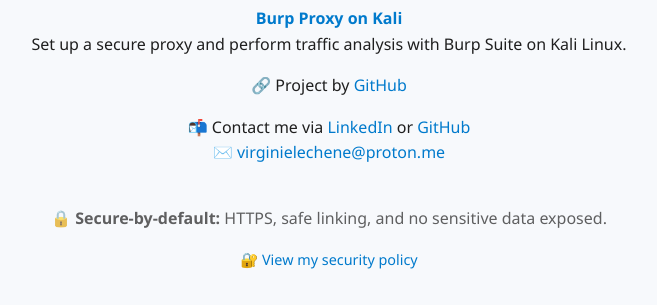
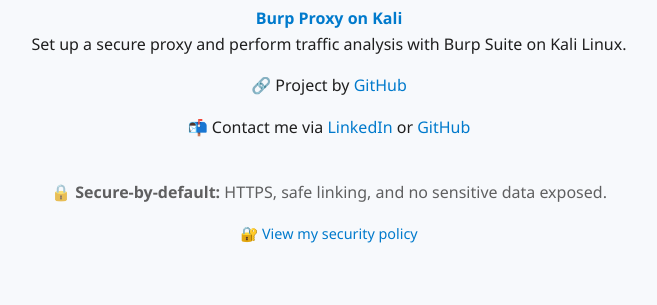
Before and after one commit to virg736/virg736.github.io, a Jekyll site: the page built from index.md, in a window 1280 px wide and 900 px high, scrolled down 2082 px, cut to the strip 595-900 px from the top of the window. Shown: the whole strip, without its empty margins (311-968 px from the left). Built offline with Jekyll 4.4.1, drawn with Linux system fonts in a browser that asks for light colours; after the commit the page ends 2958 px from its top, so only the background shows below that.

Commit message:
Update index.md

```diff
--- a/index.md
+++ b/index.md
@@ -129,12 +129,14 @@
 </p>
 
 
+
+
+
 <p align="center">
 📬 Contact me via
 <a href="https://fr.linkedin.com/in/virginie-lechene-fr" target="_blank" rel="noopener noreferrer">LinkedIn</a> or
 <a href="https://github.com/virg736" target="_blank" rel="noopener noreferrer">GitHub</a><br>
-✉️ <a href="mailto:virginielechene@proton.me">virginielechene@proton.me</a>
-</p>
+
 
 
 
```
